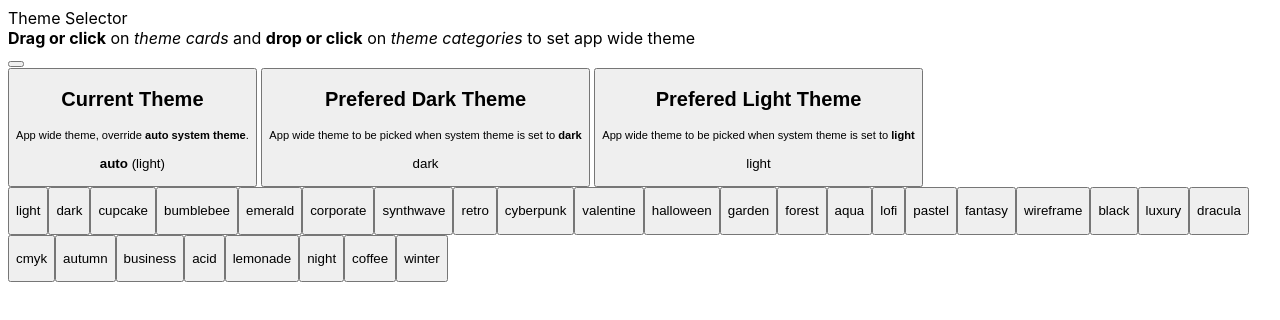
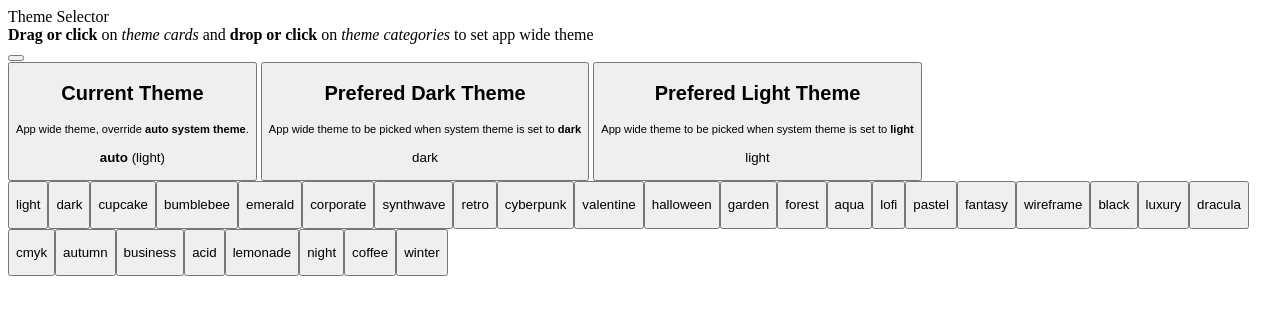
Before and after one commit to arsmoriendy/NuTabV2, a Svelte app: page / in a window 1280 px wide. Shown: the top 320 px of the page. Built offline with nearby package versions, Linux system fonts and the light colour scheme.

Commit message:
fix: working theme font

```diff
--- a/src/app.css
+++ b/src/app.css
@@ -1,6 +1,4 @@
 :root {
-  font-family: Inter, system-ui, Avenir, Helvetica, Arial, sans-serif;
-
   font-synthesis: none;
   text-rendering: optimizeLegibility;
   -webkit-font-smoothing: antialiased;
```
